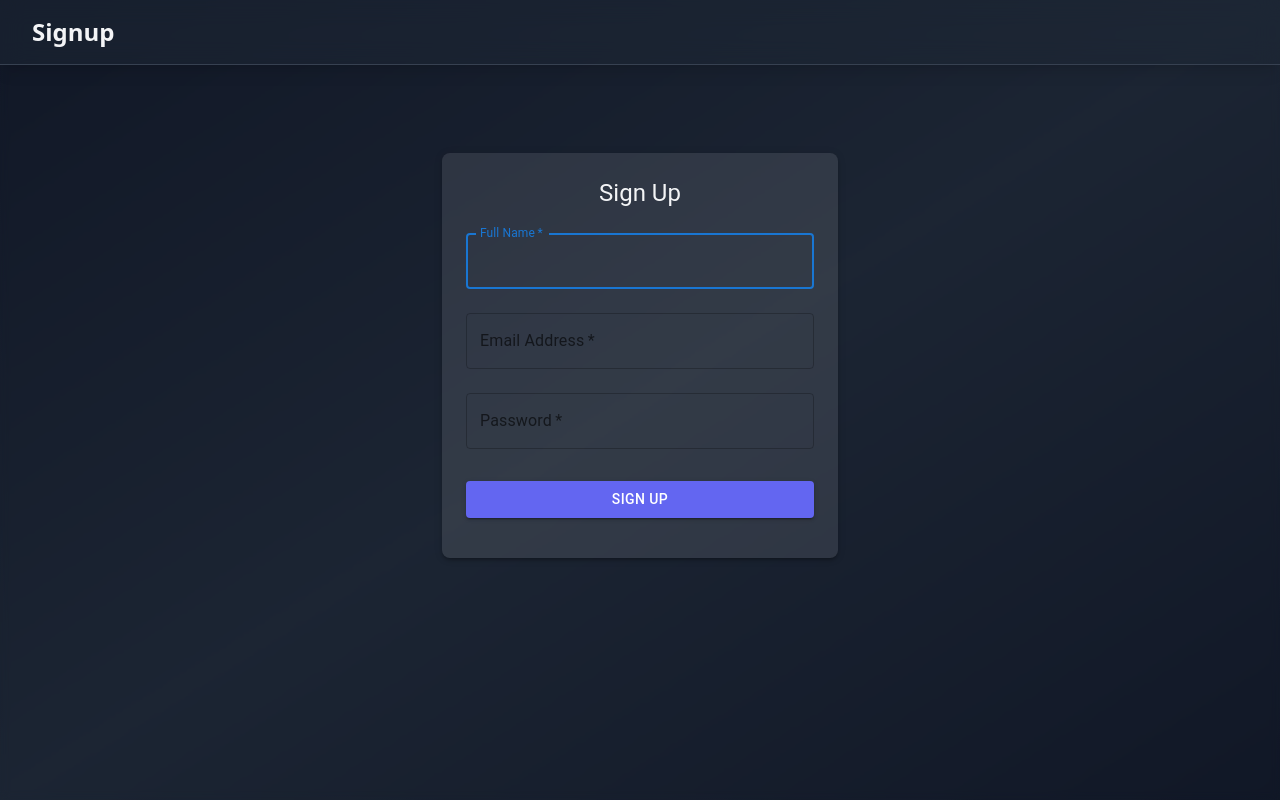
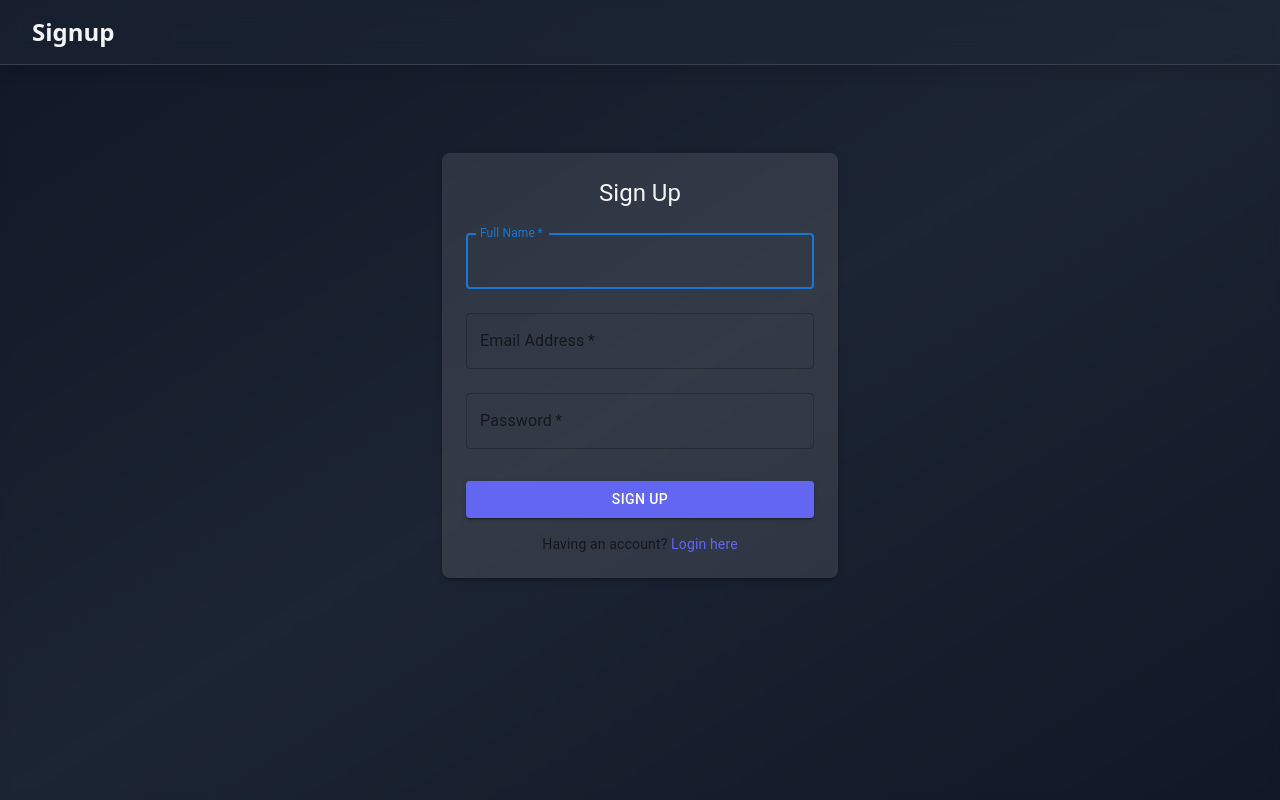
Before and after one commit to shakshi2611/Insurance-Project-Around, a React (Vite) app: page /signup in a window 1280 px wide. Built offline with nearby package versions, Linux system fonts and the light colour scheme.

Commit message:
link update

```diff
--- a/src/pages/SignupPage.jsx
+++ b/src/pages/SignupPage.jsx
@@ -1,4 +1,5 @@
-import React, { useState } from "react";
+import  { useState } from "react";
+import { Link } from "react-router-dom";
 import { Button, TextField, Container, Typography, Box } from "@mui/material";
 import Header from "./../components/common/Header";
 
@@ -74,6 +75,12 @@ const SignupPage = ({ setIsAuthenticated }) => {
 								Sign Up
 							</Button>
 						</Box>
+                        <Typography variant="body2" color="text.secondary">
+							Having an account?{" "}
+							<Link to="/login" style={{ color: '#6366F1', textDecoration: 'none' }}>
+								Login here
+							</Link>
+						</Typography>
 					</Box>
 				</Container>
 			</main>
```
